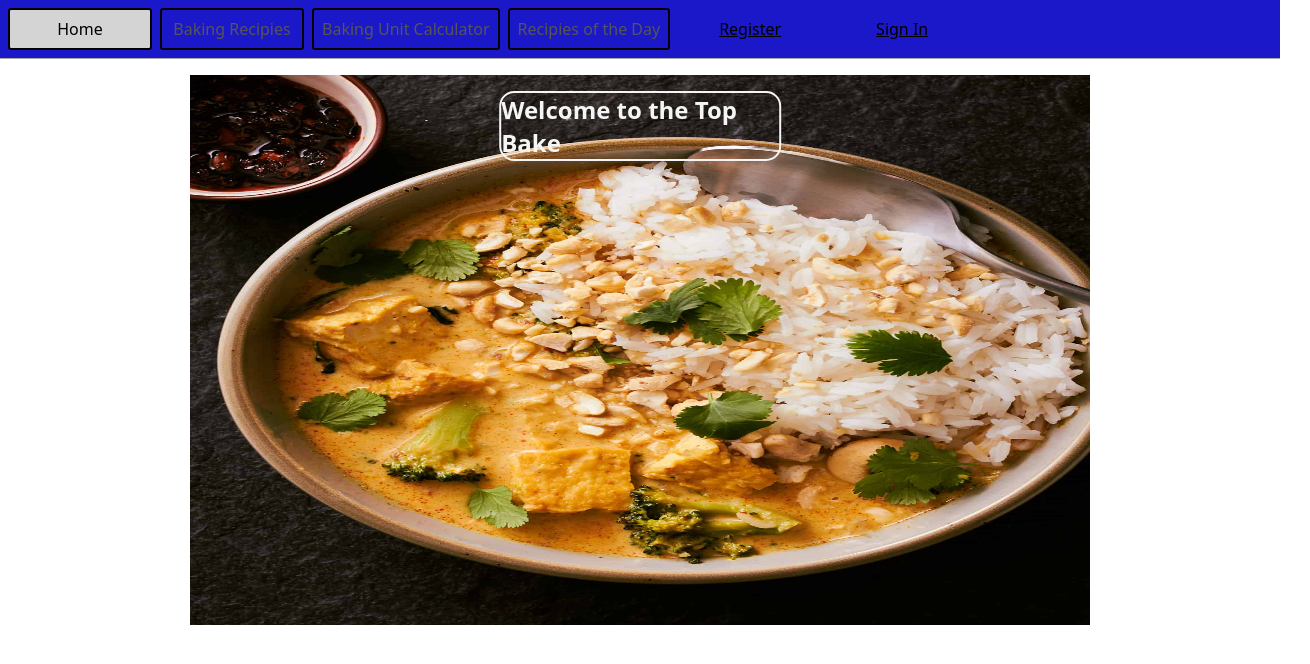
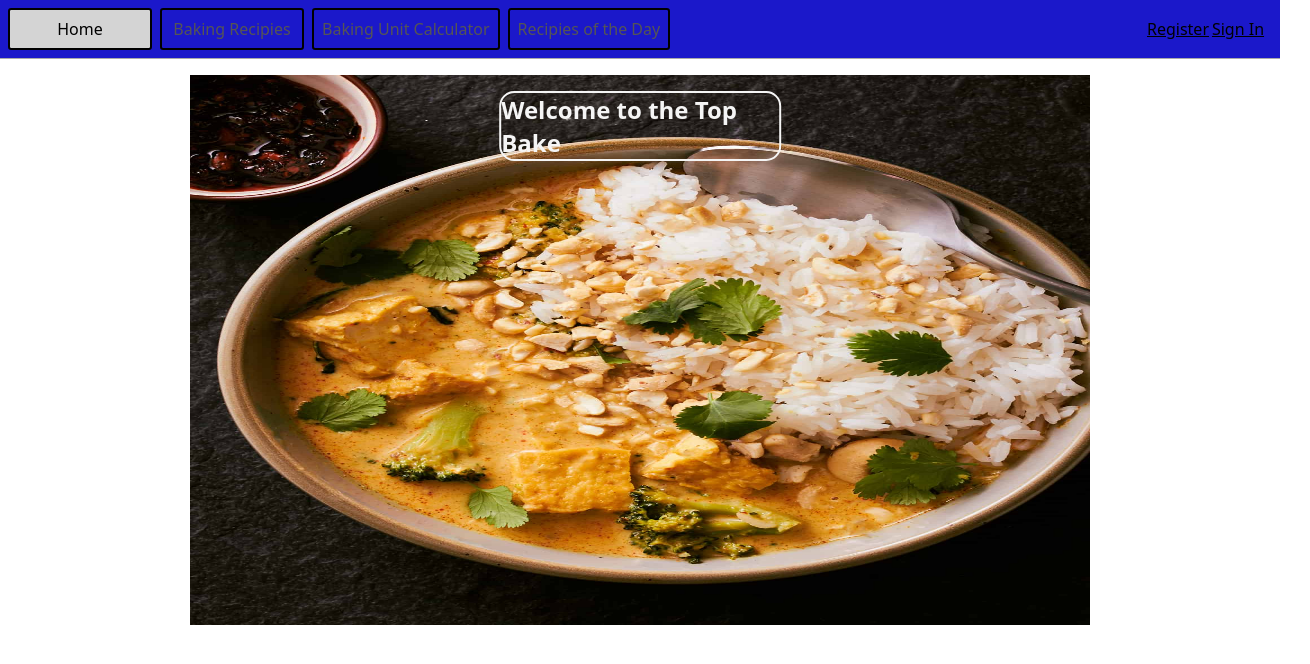
Before and after one commit to ProgramLogic/Baking-Project, a website: page index.html in a window 1280 px wide. Shown: the whole page, 1310 px wide, since content can reach past the window. Drawn offline with Linux system fonts and the light colour scheme.

Commit message:
added reg and sign in buttons

```diff
--- a/styles.css
+++ b/styles.css
@@ -81,8 +81,9 @@ nav a[aria-current='Unit'] {
 .btn1 {
   text-decoration: underline;
   border: none;
-  right: 30px;
+  right: -30px;
   color: #000;
+  position: absolute;
 }
 
 .btn2 {
@@ -90,4 +91,5 @@ nav a[aria-current='Unit'] {
   border: none;
   right: 30px;
   color: #000;
+  position: absolute;
 }
```
